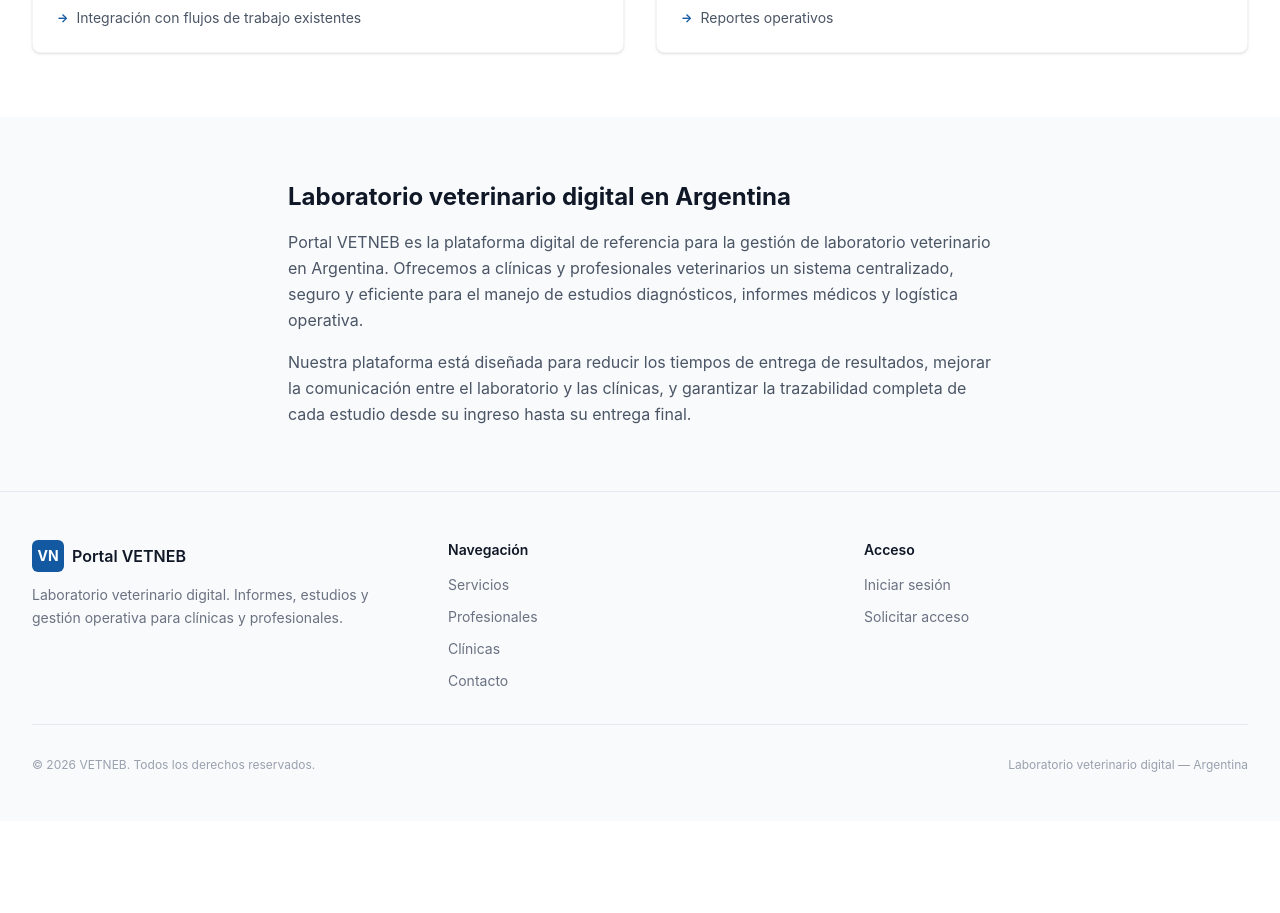
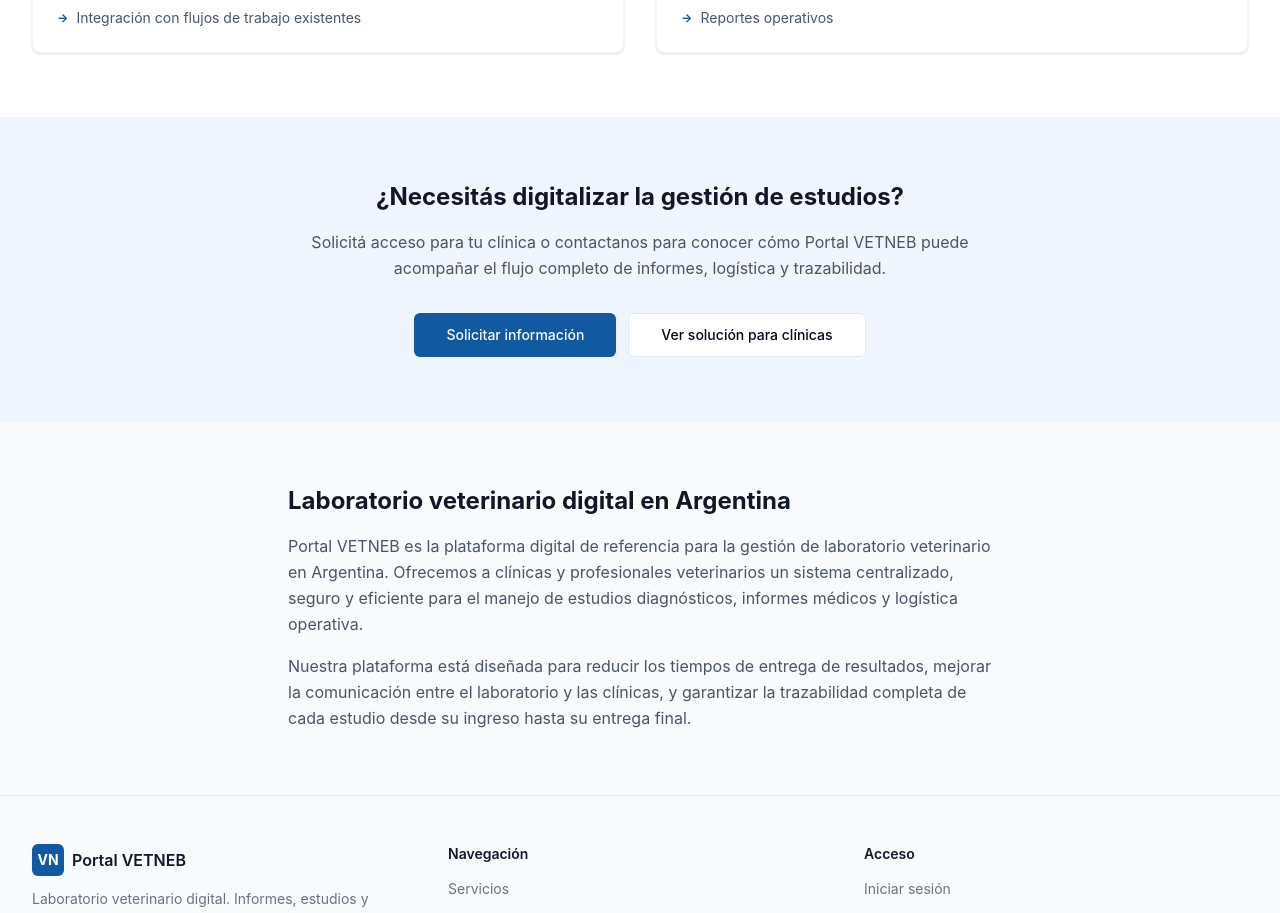
Before and after one commit to LABVETNEB/PORTAL-VETNEB, a Next.js app in the folder frontend/: page /servicios in a window 1280 px wide. Shown: the part 1087-2000 px from the top of the page. Before the commit the page ends 1908 px from the top, so only its background shows below. Built offline with nearby package versions, Linux system fonts and the light colour scheme; no server answers.

Commit message:
feat(frontend): add public page CTAs

```diff
--- a/frontend/src/app/profesionales/page.tsx
+++ b/frontend/src/app/profesionales/page.tsx
@@ -1,8 +1,11 @@
 import type { Metadata } from "next";
+import Link from "next/link";
 import { PublicLayout } from "@/components/layout/PublicLayout";
 import { Card, CardContent, CardHeader, CardTitle } from "@/components/ui/card";
 import { Badge } from "@/components/ui/badge";
+import { Button } from "@/components/ui/button";
 import { createPageMetadata } from "@/lib/seo";
+import { ROUTES } from "@/lib/routes";
 
 export const metadata: Metadata = createPageMetadata(
   "Red de Profesionales Veterinarios",
@@ -117,6 +120,28 @@ export default function ProfesionalesPage() {
         </div>
       </section>
 
+      {/* CTA */}
+      <section className="py-16 bg-white">
+        <div className="container mx-auto px-4 sm:px-6 lg:px-8 max-w-3xl text-center">
+          <h2 className="text-2xl font-bold text-gray-900 mb-4">
+            ¿Querés integrar tu práctica a Portal VETNEB?
+          </h2>
+          <p className="text-gray-600 leading-relaxed mb-8">
+            Contactanos para coordinar el acceso profesional o conocer cómo una
+            clínica puede operar con informes digitales, trazabilidad y gestión
+            segura desde el portal.
+          </p>
+          <div className="flex flex-col sm:flex-row justify-center gap-3">
+            <Button asChild size="lg">
+              <Link href={ROUTES.contacto}>Contactar a VETNEB</Link>
+            </Button>
+            <Button asChild size="lg" variant="outline">
+              <Link href={ROUTES.clinicas}>Ver portal para clínicas</Link>
+            </Button>
+          </div>
+        </div>
+      </section>
+
       {/* Texto SEO */}
       <section className="py-16 bg-white">
         <div className="container mx-auto px-4 sm:px-6 lg:px-8 max-w-3xl">
--- a/frontend/src/app/servicios/page.tsx
+++ b/frontend/src/app/servicios/page.tsx
@@ -1,7 +1,10 @@
 import type { Metadata } from "next";
+import Link from "next/link";
 import { PublicLayout } from "@/components/layout/PublicLayout";
 import { Card, CardContent, CardHeader, CardTitle, CardDescription } from "@/components/ui/card";
+import { Button } from "@/components/ui/button";
 import { createPageMetadata, getServicesJsonLd } from "@/lib/seo";
+import { ROUTES } from "@/lib/routes";
 
 export const metadata: Metadata = createPageMetadata(
   "Servicios de Laboratorio Veterinario",
@@ -135,6 +138,28 @@ export default function ServiciosPage() {
         </div>
       </section>
 
+      {/* CTA */}
+      <section className="py-16 bg-blue-50">
+        <div className="container mx-auto px-4 sm:px-6 lg:px-8 max-w-3xl text-center">
+          <h2 className="text-2xl font-bold text-gray-900 mb-4">
+            ¿Necesitás digitalizar la gestión de estudios?
+          </h2>
+          <p className="text-gray-600 leading-relaxed mb-8">
+            Solicitá acceso para tu clínica o contactanos para conocer cómo
+            Portal VETNEB puede acompañar el flujo completo de informes,
+            logística y trazabilidad.
+          </p>
+          <div className="flex flex-col sm:flex-row justify-center gap-3">
+            <Button asChild size="lg">
+              <Link href={ROUTES.contacto}>Solicitar información</Link>
+            </Button>
+            <Button asChild size="lg" variant="outline">
+              <Link href={ROUTES.clinicas}>Ver solución para clínicas</Link>
+            </Button>
+          </div>
+        </div>
+      </section>
+
       {/* Texto SEO adicional */}
       <section className="py-16 bg-gray-50">
         <div className="container mx-auto px-4 sm:px-6 lg:px-8 max-w-3xl">
```
Also changed, not shown: 1 other file (tests, documents, lock files or other folders).
